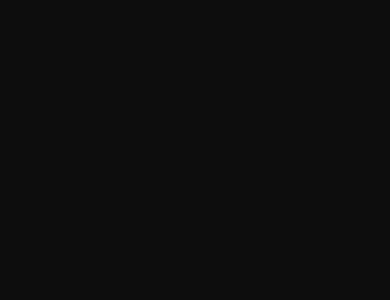
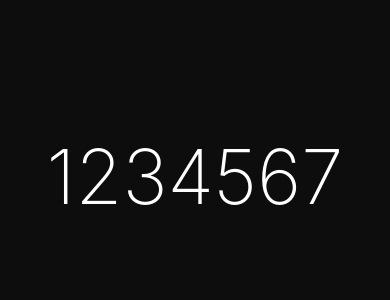
Before and after one commit to ntpbright/react-native-stopwatch, a React Native app: screen / in a window 390 px wide. Shown: the top 300 px of the page. Built offline with nearby package versions, Linux system fonts and the light colour scheme.

Commit message:
Try to show interval

```diff
--- a/App.js
+++ b/App.js
@@ -6,11 +6,14 @@ const DATA = {
   labs: [12345, 2345, 34567, 98765],
 }
 
+function Timer({ interval }){
+  return <Text style={styles.timer}>{interval}</Text>
+}
 export default class App extends Component {
   render() {
     return (
       <View style={styles.container}>
-
+        <Timer interval={DATA.timer}/>
       </View>
     );
   }
@@ -21,5 +24,11 @@ const styles = StyleSheet.create({
     flex: 1,
     backgroundColor: '#0D0D0D',
     alignItems: 'center',
+    paddingTop: 130,
   },
+  timer: {
+    color: '#FFFFFF',
+    fontSize: 76,
+    fontWeight: '200',
+  }
 })
```
